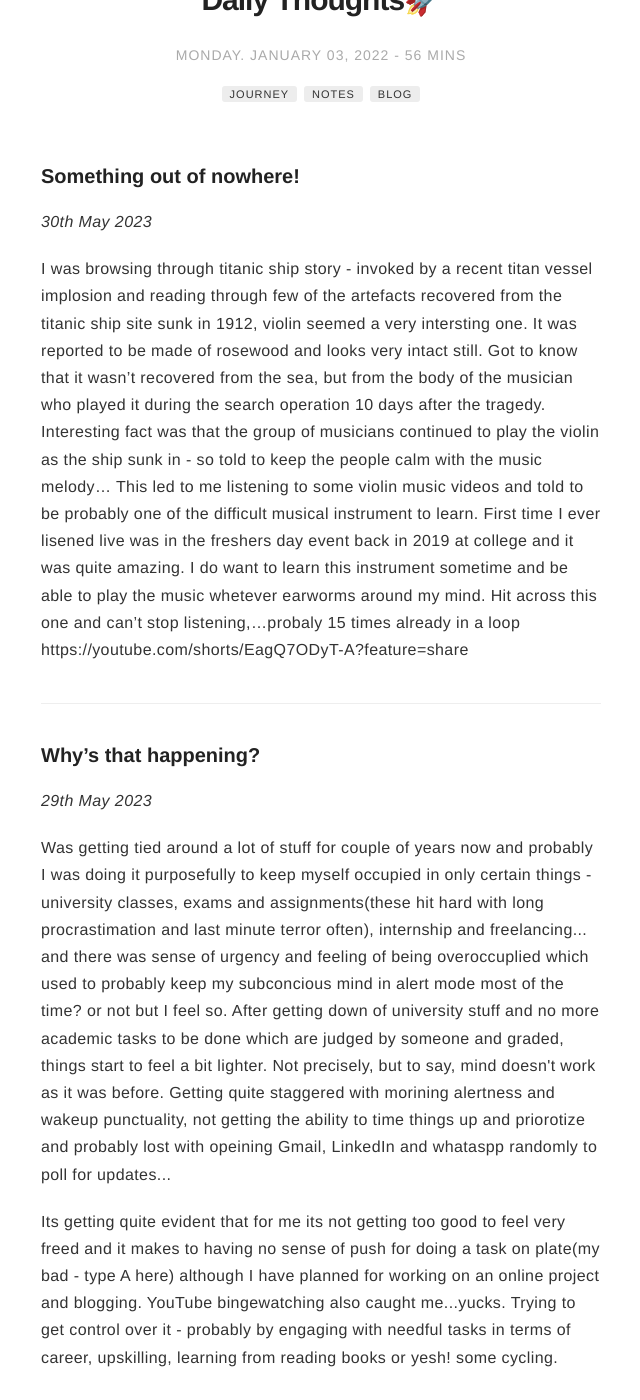
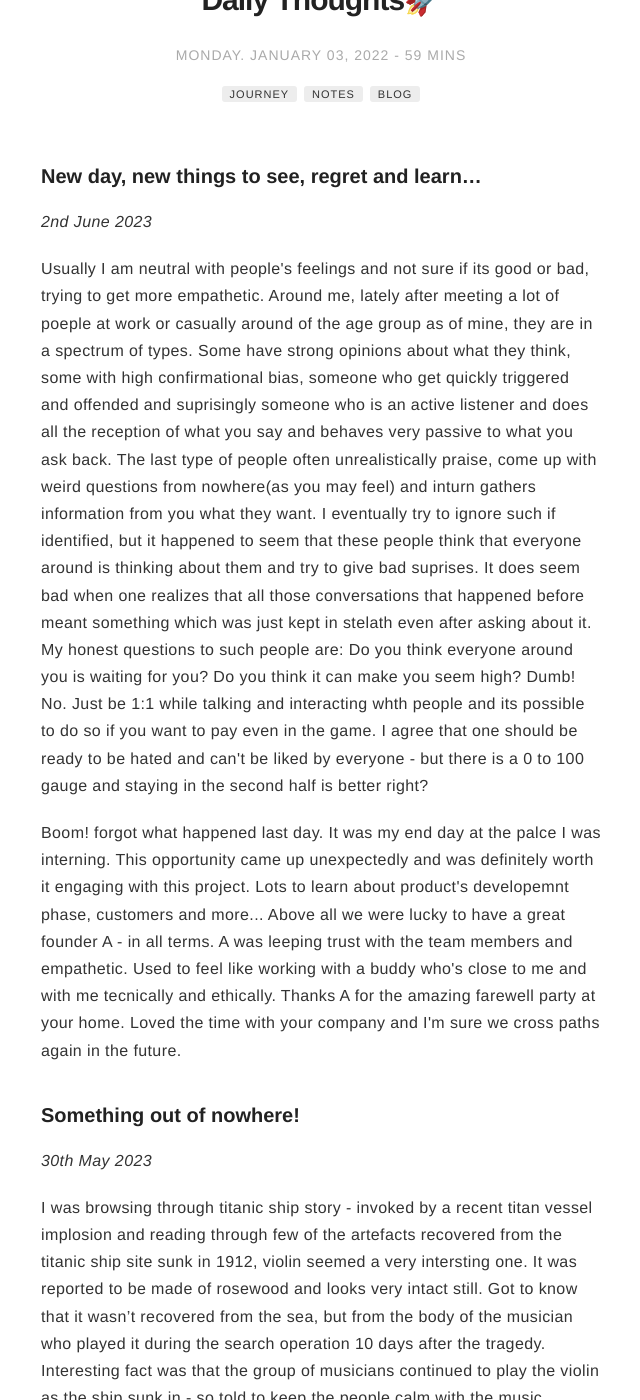
Before and after one commit to ngu25/ngu25.github.io, a Jekyll site: the page built from _posts/2022-01-03-my-daily-journey-blog3.markdown, in a window 1280 px wide and 1400 px high, scrolled down 283 px. Shown: the whole window, without its empty margins (319-959 px from the left). Built offline with Jekyll 4.4.1, drawn with Linux system fonts in a browser that asks for light colours; comment, search, counter and statistics services are not loaded; some of the changed text lies outside the part shown.

Commit message:
Update 2022-01-03-my-daily-journey-blog3.markdown

```diff
--- a/_posts/2022-01-03-my-daily-journey-blog3.markdown
+++ b/_posts/2022-01-03-my-daily-journey-blog3.markdown
@@ -13,6 +13,12 @@ author: navadeepganeshu
 description: Simply to self document and learn from experience. Closed space until you're really curious :)
 ---
 
+### New day, new things to see, regret and learn...
+<i>2nd June 2023</i>
+<p>Usually I am neutral with people's feelings and not sure if its good or bad, trying to get more empathetic. Around me, lately after meeting a lot of poeple at work or casually around of the age group as of mine, they are in a spectrum of types. Some have strong opinions about what they think, some with high confirmational bias, someone who get quickly triggered and offended and suprisingly someone who is an active listener and does all the reception of what you say and behaves very passive to what you ask back. The last type of people often unrealistically praise, come up with weird questions from nowhere(as you may feel) and inturn gathers information from you what they want. I eventually try to ignore such if identified, but it happened to seem that these people think that everyone around is thinking about them and try to give bad suprises. It does seem bad when one realizes that all those conversations that happened before meant something which was just kept in stelath even after asking about it. My honest questions to such people are: Do you think everyone around you is waiting for you? Do you think it can make you seem high? Dumb! No. Just be 1:1 while talking and interacting whth people and its possible to do so if you want to pay even in the game. I agree that one should be ready to be hated and can't be liked by everyone - but there is a 0 to 100 gauge and staying in the second half is better right?</p>
+
+<p>Boom! forgot what happened last day. It was my end day at the palce I was interning. This opportunity came up unexpectedly and was definitely worth it engaging with this project. Lots to learn about product's developemnt phase, customers and more... Above all we were lucky to have a great founder A - in all terms. A was leeping trust with the team members and empathetic. Used to feel like working with a buddy who's close to me and with me tecnically and ethically. Thanks A for the amazing farewell party at your home. Loved the time with your company and I'm sure we cross paths again in the future.</p>
+
 ### Something out of nowhere!
 <i>30th May 2023</i>
 
```
Also changed, not shown: other parts of _posts/2022-01-03-my-daily-journey-blog3.markdown (+1 -1 lines).
